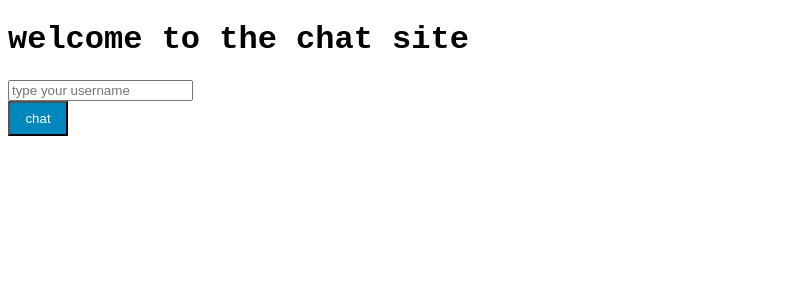
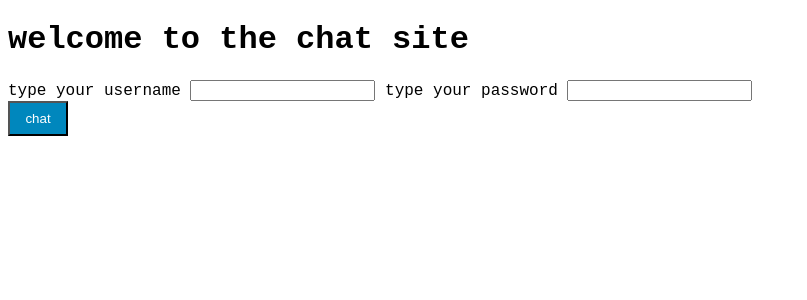
Before and after one commit to ani-elpo/chatwebsite, a Flask app: page / in a window 1280 px wide. Shown: the top 300 px of the page, without its empty margins (0-807 px from the left). Run offline with Flask 2, Linux system fonts and the light colour scheme.

Commit message:
now two different people can login with their own passwords

```diff
--- a/server.py
+++ b/server.py
@@ -3,6 +3,8 @@ from flask import Flask, render_template, request, redirect, url_for, session
 app = Flask(__name__)
 
 app.secret_key = "35veowirfhu3o84,.'k;"
+
+users={"bob":"bobpw", "jeff":"jeffpw"}
 
 @app.route('/')
 def hello_world():
@@ -19,11 +21,16 @@ def chat():
         messages.append(message_info)
     return render_template("chat_page.html", username=username, messages=messages)
 
-@app.route('/login')
+@app.route('/login', methods=["POST"])
 def login():
-    username = request.args.get("username")
-    session["username"] = username
-    return redirect(url_for("chat"))
+    username = request.form["username"]
+    password = request.form["password"]
+
+    if username in users and users[username] == password:
+        session["username"] = username
+        return redirect(url_for("chat"))
+    else:
+        return redirect("/")
 
 
 app.run(debug=True)
--- a/static/styles.css
+++ b/static/styles.css
@@ -6,3 +6,7 @@
            #login {display: block; width: 60px; color: white;}
            li {float: left;}
            #login {display: block; padding: 8px; background-color: #0087bd;
+
+           label {
+           display: block;
+           }
--- a/templates/index.html
+++ b/templates/index.html
@@ -12,9 +12,16 @@
 
     <h1>welcome to the chat site</h1>
 
-    <form method="get" action="/login">
+    <form method="post" action="/login">
 
-        <input type="text" name="username" placeholder="type your username">
+        <label>type your username
+            <input type="text" name="username">
+        </label>
+
+        <label>type your password
+            <input type="password" name="password">
+        </label>
+
         <input id="login" type="submit" value="chat">
 
     </form>
```
